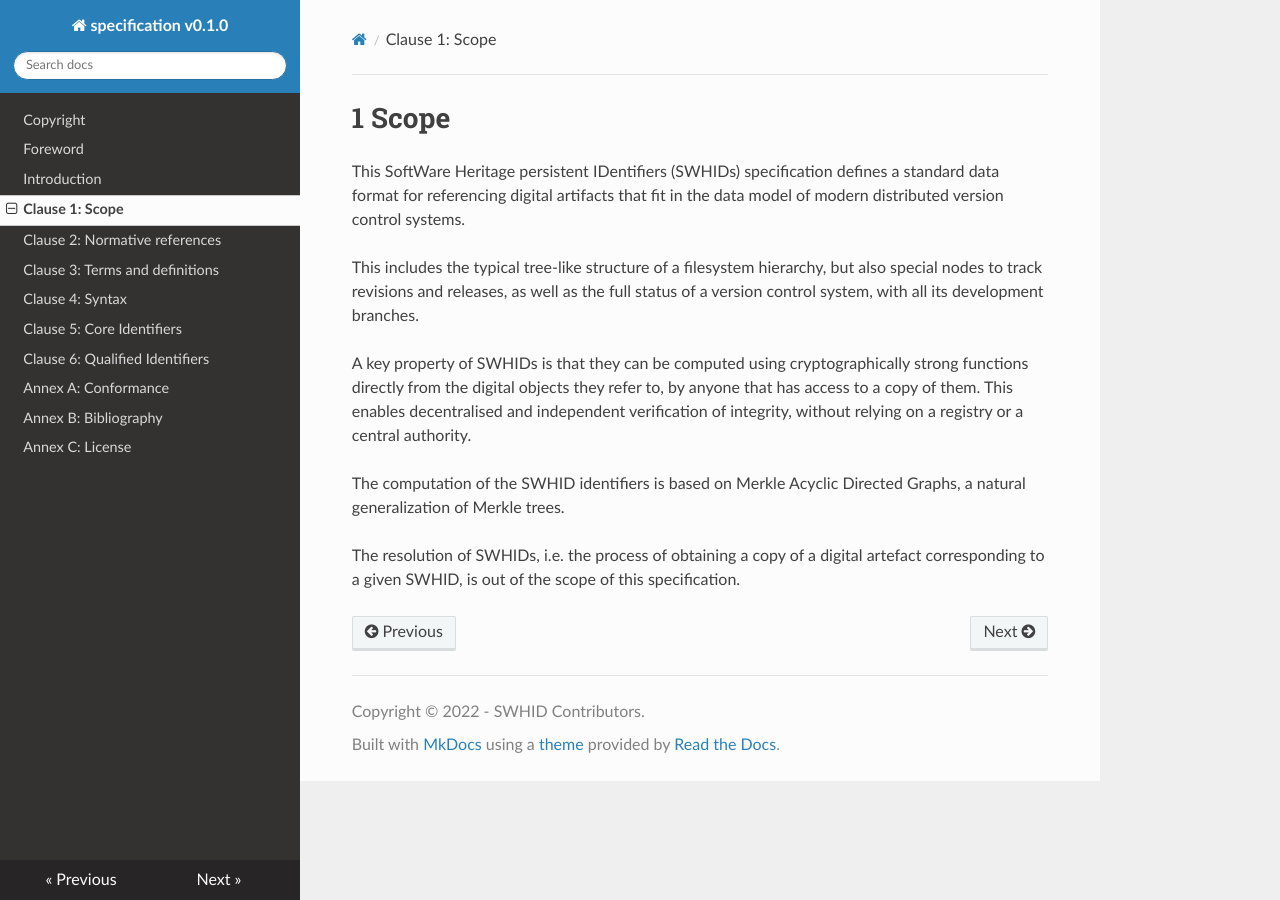
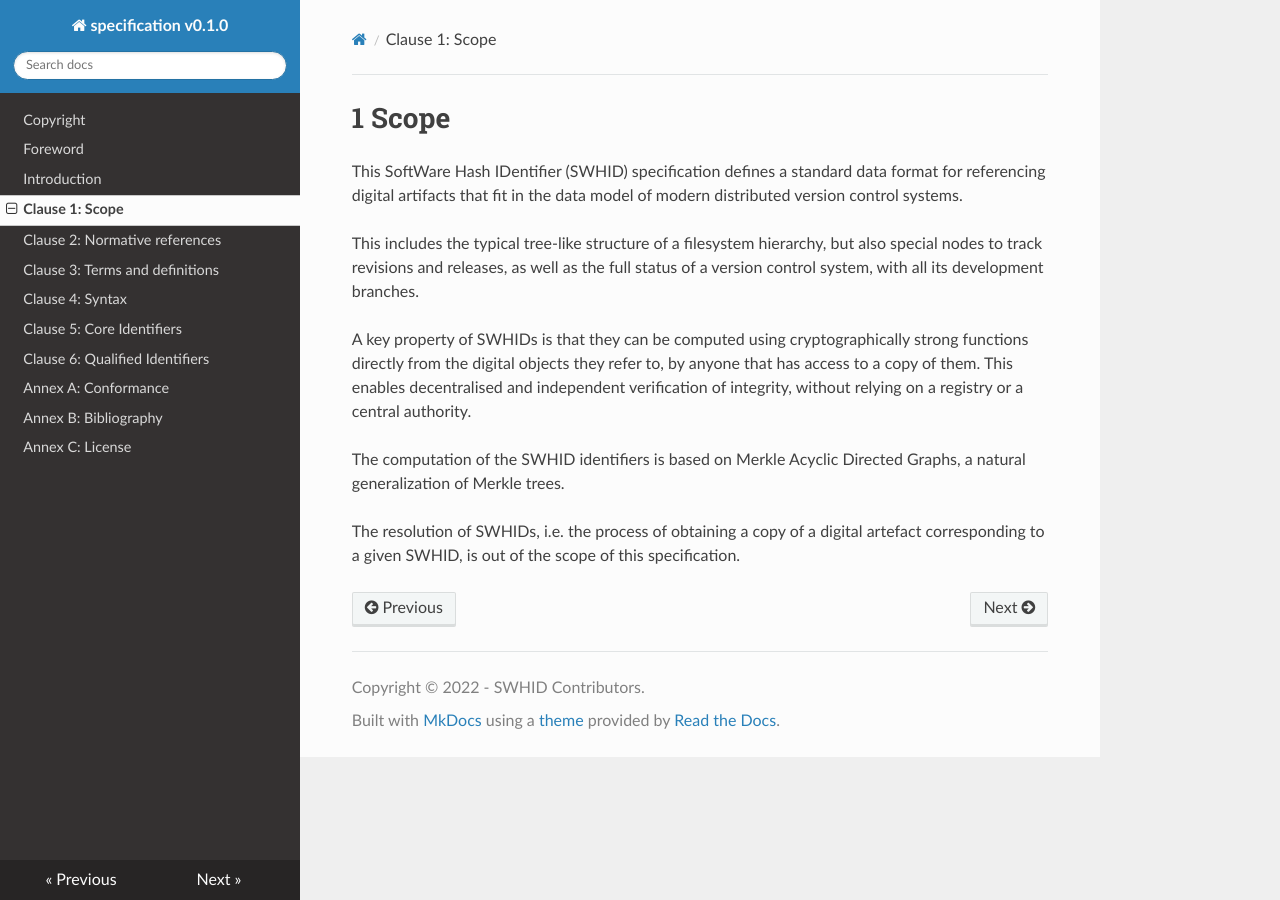
Before and after one commit to swhid/specification, an MkDocs documentation site: the page built from Chapters/1.Scope.md, in a window 1280 px wide. Built offline with MkDocs 1.6.1, drawn with Linux system fonts in a browser that asks for light colours; nearby versions of some CDN libraries.

Commit message:
Implement new expansion of the SWHID acronym
Signed-off-by: Roberto Di Cosmo <github@dicosmo.org>

```diff
--- a/Chapters/1.Scope.md
+++ b/Chapters/1.Scope.md
@@ -1,6 +1,6 @@
 # 1 Scope
 
-This SoftWare Heritage persistent IDentifiers (SWHIDs) specification
+This SoftWare Hash IDentifier (SWHID) specification
 defines a standard data format for referencing digital artifacts that
 fit in the data model of modern distributed version control systems.
 
```
